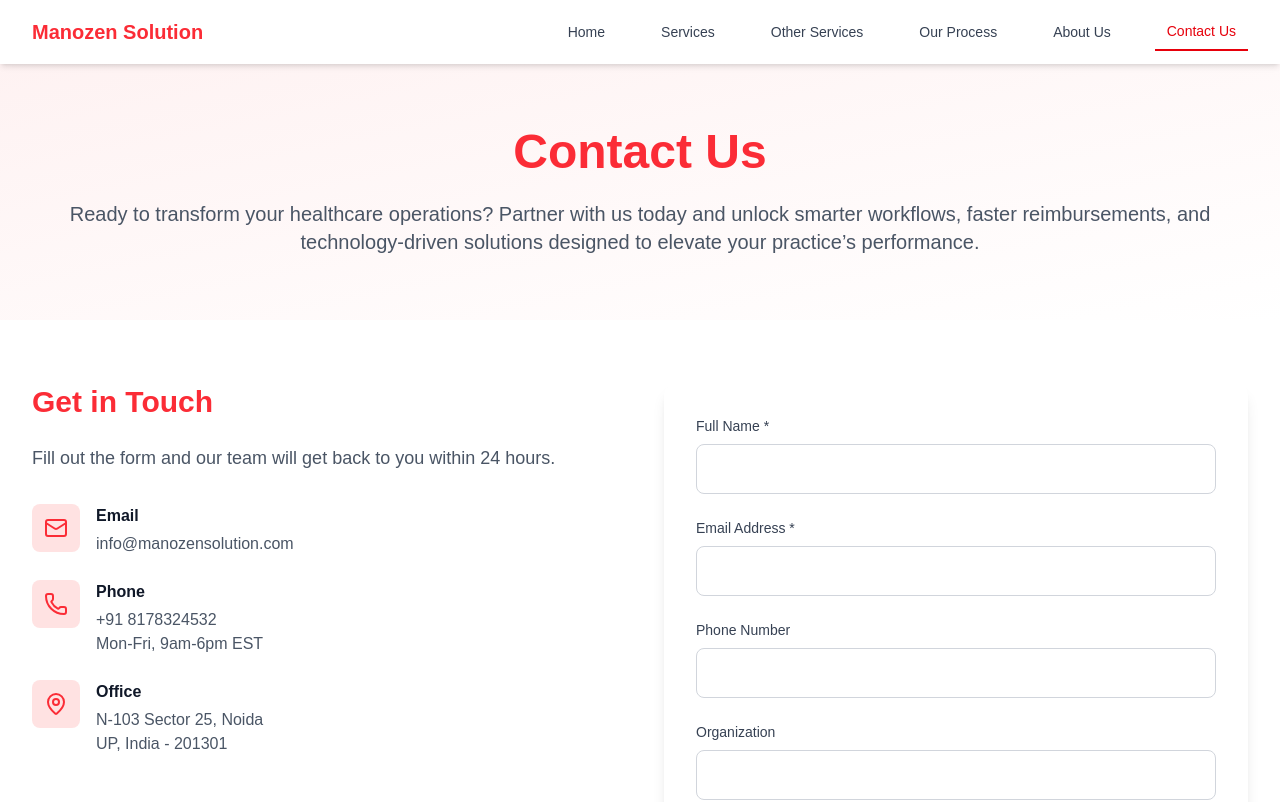
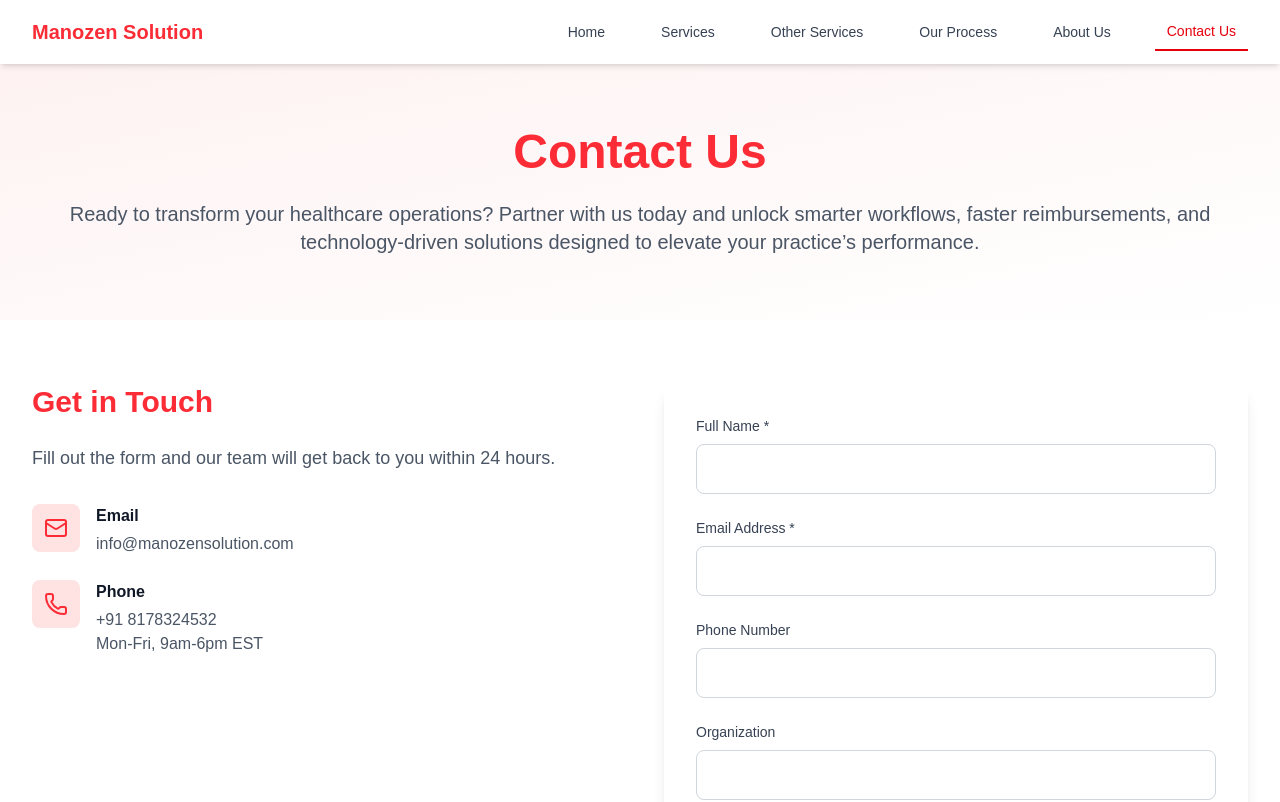
Before and after one commit to itsankittiwari/manozen, a Next.js app: page /contact in a window 1280 px wide. Shown: the top 802 px of the page. Built offline with nearby package versions, Linux system fonts and the light colour scheme.

Commit message:
[IMP] Improve the code and do some small changes to ready deployment

```diff
--- a/src/app/about/page.jsx
+++ b/src/app/about/page.jsx
@@ -31,7 +31,7 @@
   const achievements = [
     { number: "10+", label: "Years of Experience" },
     { number: "110,000+", label: "Records Processed" },
-    { number: "50+", label: "Healthcare Clients" },
+    // { number: "50+", label: "Healthcare Clients" },
     { number: "98%", label: "Client Satisfaction" },
   ];
 
--- a/src/app/contact/page.jsx
+++ b/src/app/contact/page.jsx
@@ -95,14 +95,14 @@
             <div className="space-y-6">
               <Info icon={Mail} title="Email" lines={["info@manozensolution.com"]} />
               <Info icon={Phone} title="Phone" lines={["+91 8178324532", "Mon-Fri, 9am-6pm EST"]} />
-              <Info
+              {/* <Info
                 icon={MapPin}
                 title="Office"
                 lines={[
-                  "N-103 Sector 25, Noida",
+                  "N-103 ,Noida",
                   "UP, India - 201301",
                 ]}
-              />
+              /> */}
             </div>
           </div>
 
--- a/src/app/page.js
+++ b/src/app/page.js
@@ -17,7 +17,7 @@
     { number: "110,000+", label: "Records Processed" },
     { number: "10+", label: "Years Experience" },
     { number: "98%", label: "Clean Claim Rate" },
-    { number: "99%", label: "Annotation Accuracy" },
+    { number: "95%", label: "Annotation Accuracy" },
   ];
 
   const features = [
```
Also changed, not shown: 1 other file (tests, documents, lock files or other folders).
